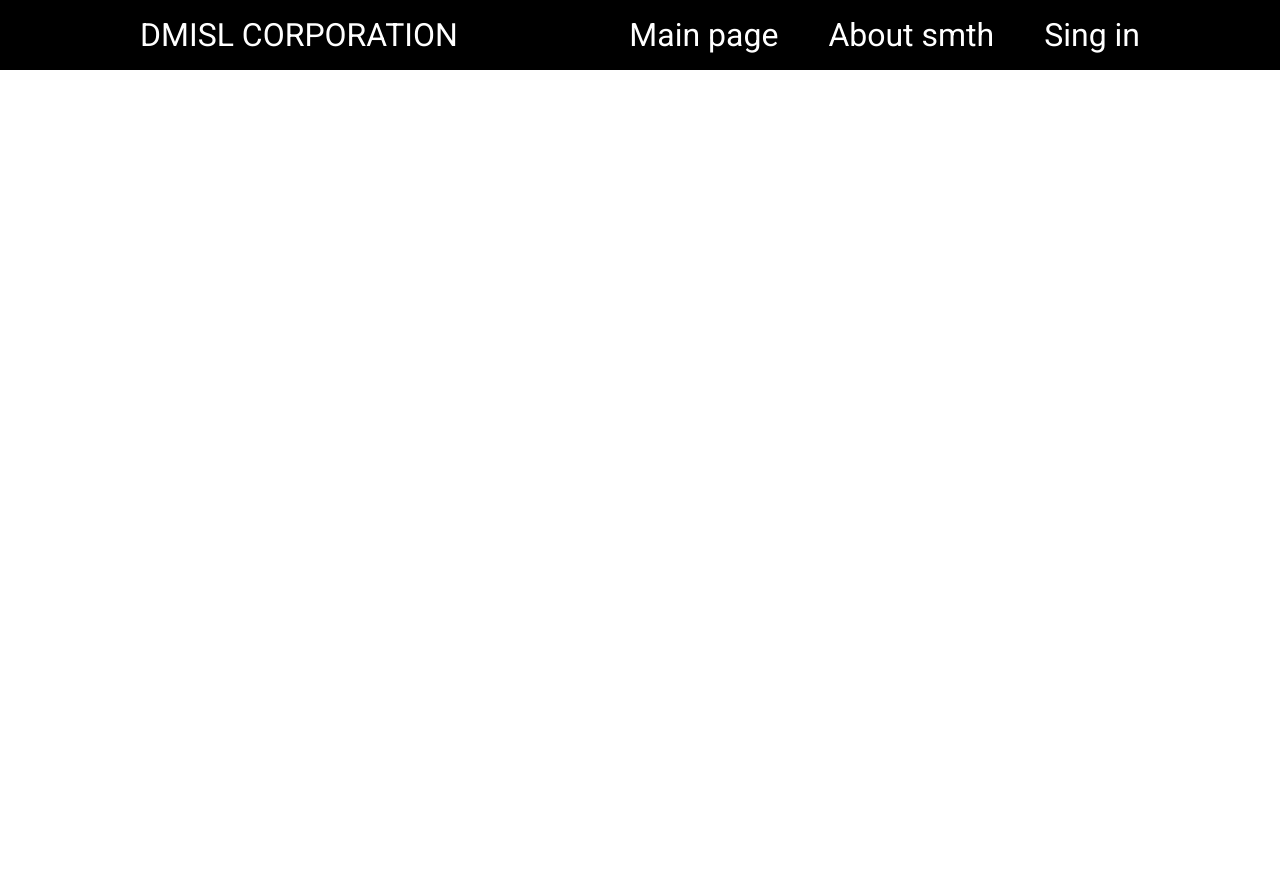
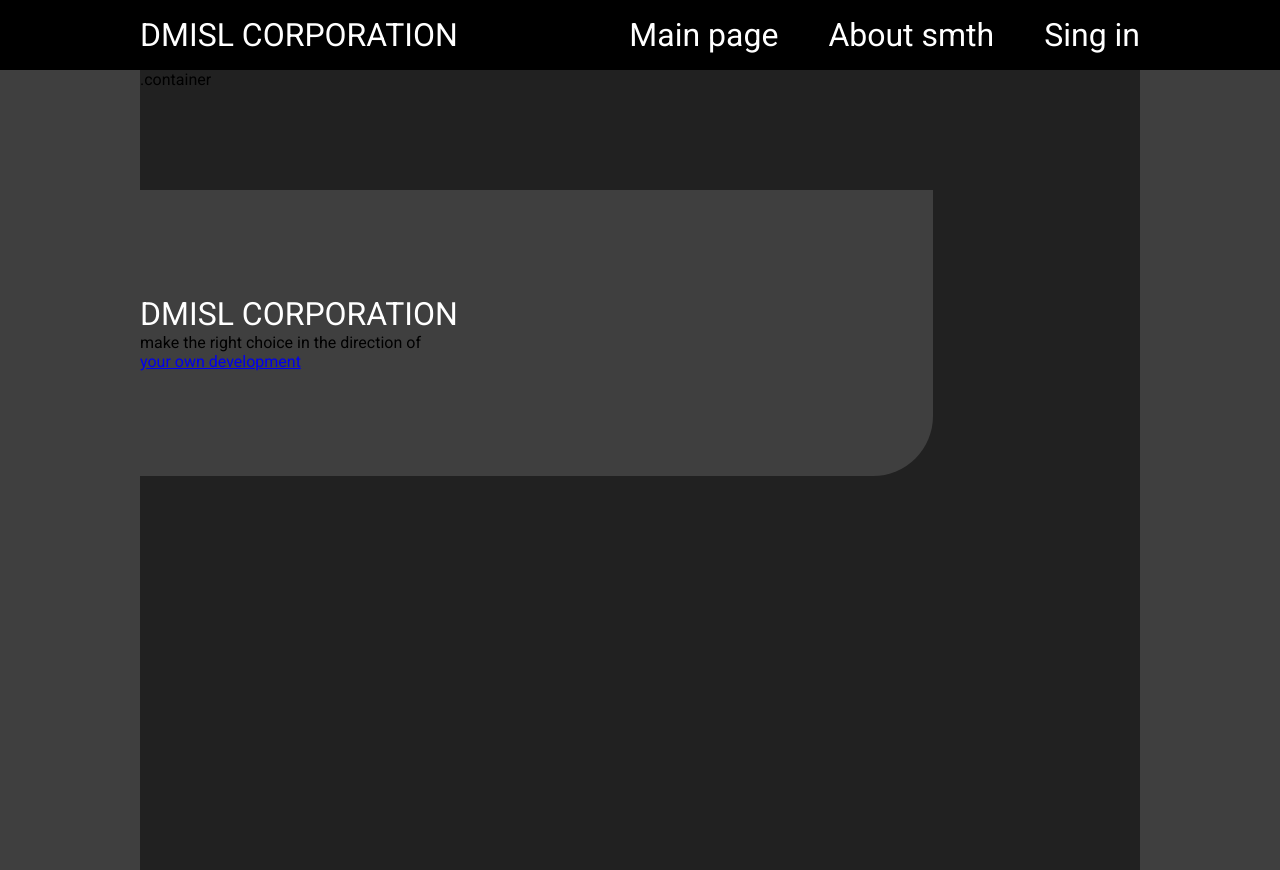
Before and after one commit to MaximVistak/learning-html-css, a plain HTML site: page index.html in a window 1280 px wide. Before the commit the page ends 800 px from the top, so only its background shows below. Drawn offline with Linux system fonts and the light colour scheme.

Commit message:
everything went wrong

```diff
--- a/index.html
+++ b/index.html
@@ -23,6 +23,23 @@
           <h1>Sing in</h1>
         </div>
       </div>
-    </div>
+</div>
+
+<div class="content">
+
+  .container
+
+  <div class="block">
+    <h1>DMISL CORPORATION</h1>
+    <p>make the right choice in the direction of</p>
+    <a href="#">your own development</a>
+  </div>
+
+  <div class="table">
+
+  </div>
+</div>
+
 </body>
 </html>
+<!-- <p><span class="blue">console</span>.<span class="yellow">log</span>(<span class="red">?</span>)</p> -->
--- a/style.css
+++ b/style.css
@@ -11,6 +11,10 @@
     font-weight: normal;
     font-style: normal;
   }
+body
+{
+    background-color: #3F3F3F
+}
 .header
 {
     width: 100%;
@@ -32,6 +36,7 @@ h1
     display: flex;
     justify-content: space-between;
     align-items: center;
+
 }
 body {
     font-family: 'Roboto', sans-serif;
@@ -41,3 +46,53 @@ body {
 gap: 50px;
 display: flex;
 }
+
+.content
+{
+    width: 1000px;
+    height: 100vh;
+    background-color: #212121;
+    margin: 0 auto;
+    display: flex;
+    flex-direction: column;
+
+}
+.content .container
+{
+    flex: 1;
+}
+.block
+{
+    width: 793px;
+    height: 286px;
+    background-color: #3F3F3F;
+    display: flex;
+    margin: 101px 0px 344px 0px;
+    border-radius: 0 0 60px 0;
+    flex-direction: column;
+    justify-content: center;
+    text-align: left;
+
+}
+/* .block h1 {
+    font-size: 66px;
+    font-weight: 400;
+    color: white;
+    margin-bottom: 10px;
+    margin: 0px 0px 0px 49px;
+}
+
+.block p {
+    font-size: 31px;
+    color: white;
+    margin-bottom: 10px;
+    margin: 0px 0px 0px 49px;
+}
+
+.block a {
+    font-size: 38px;
+    font-weight: 500;
+    color: white;
+    text-decoration: underline;
+    margin: 0px 0px 0px 290px;
+} */
```
